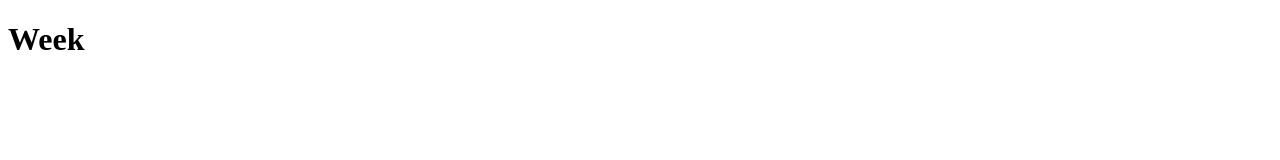
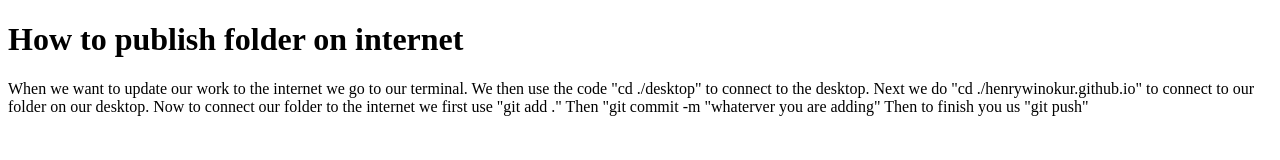
Before and after one commit to henrywinokur/henrywinokur.github.io, a plain HTML site: page journal.html in a window 1280 px wide. Drawn offline with Linux system fonts and the light colour scheme.

Commit message:
add first journal entry

```diff
--- a/journal.html
+++ b/journal.html
@@ -7,14 +7,18 @@
 	<style type="text/css">
 
 		h1{
-			font-family: 'gloock', serif;
+			font-family: 'Playfair', serif;
 		}
 	</style>
 	<title></title>
 </head>
 <body>
 
-	<h1>Week
+	<h1>How to publish folder on internet</h1>
+<p>
+		When we want to update our work to the internet we go to our terminal. We then use the code "cd ./desktop" to connect to the desktop. Next we do "cd ./henrywinokur.github.io" to connect to our folder on our desktop. Now to connect our folder to the internet we first use "git add ." Then "git commit -m "whaterver you are adding" Then to finish you us "git push"
+
+	</p>
 
 </body>
 </html>
```
